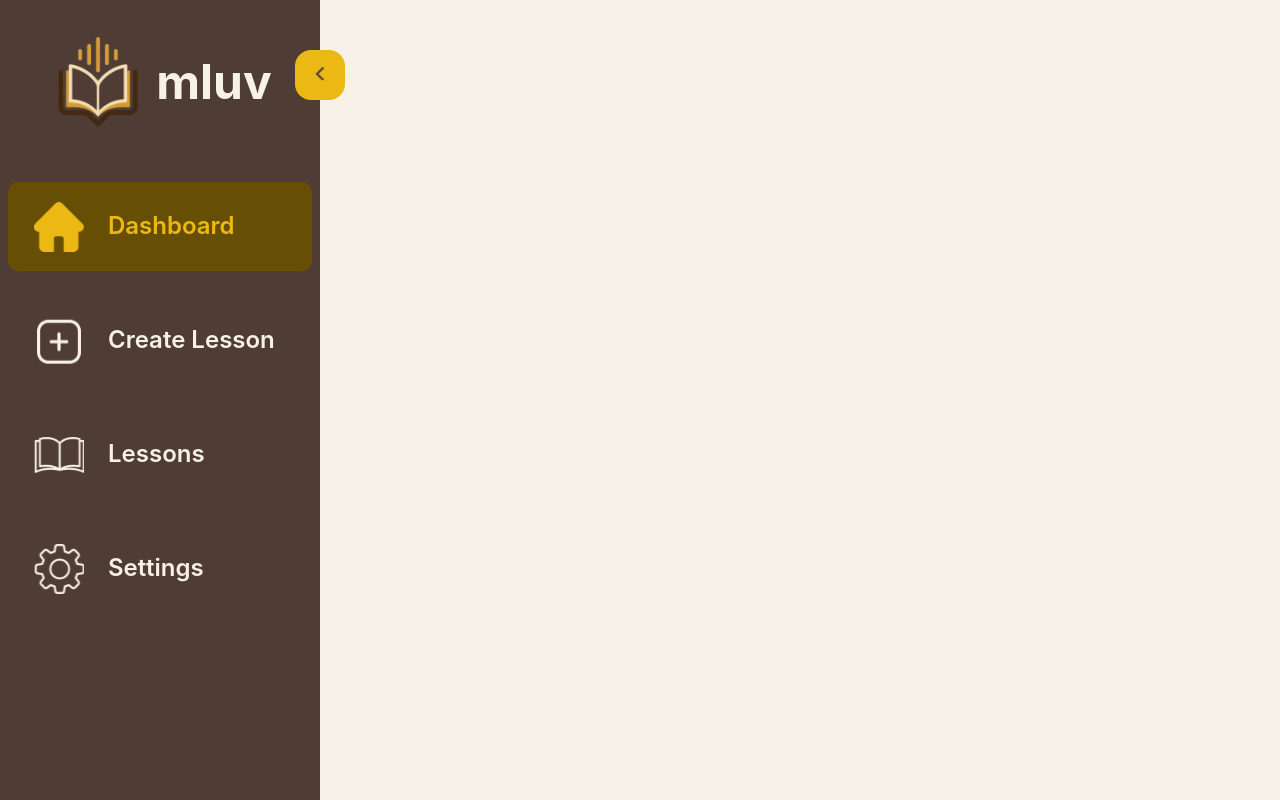
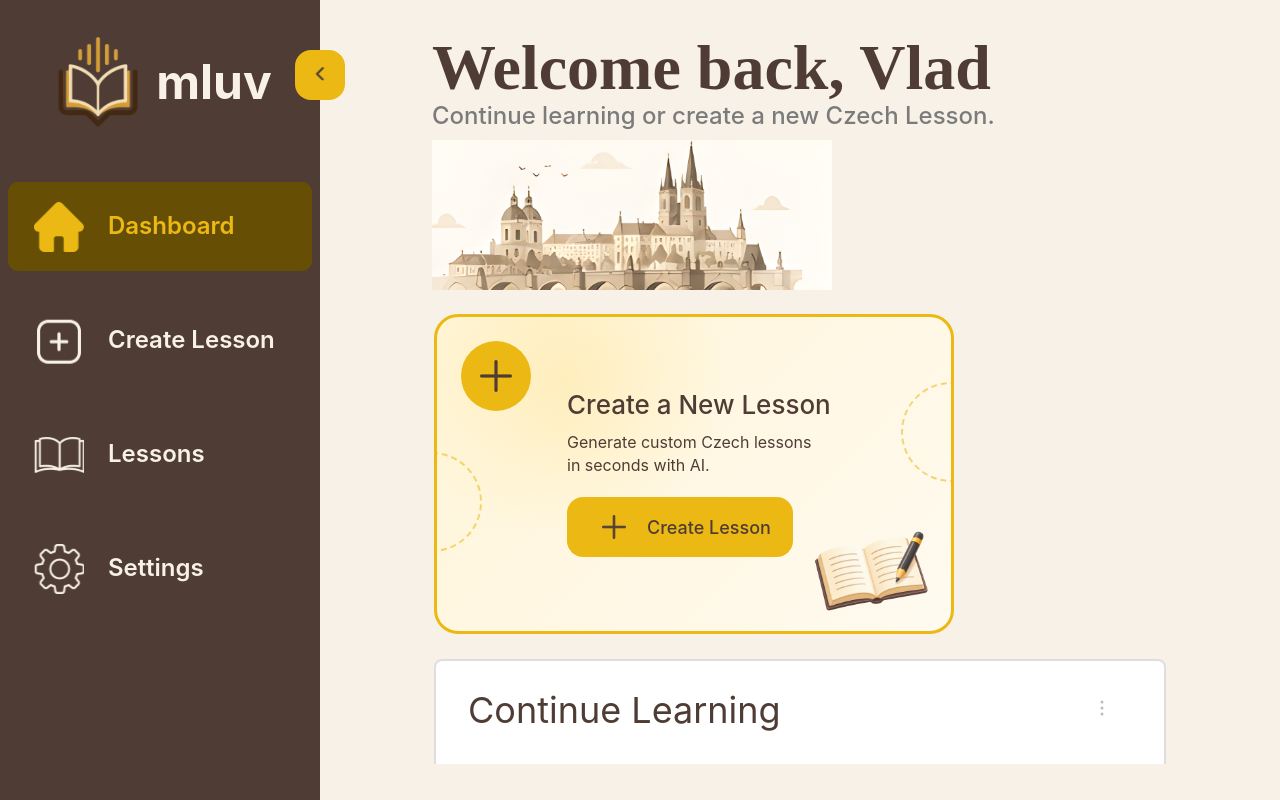
Before and after one commit to huyumniy/mluv_ai, a React (Vite) app in the folder client/: page /dashboard in a window 1280 px wide. Built offline with nearby package versions, Linux system fonts and the light colour scheme.

Commit message:
feat: create static DashboardPage. Small ContinueLessonCard fixes

```diff
--- a/client/src/entities/lesson/ui/ContinueLessonCard/ContinueLessonCard.module.css
+++ b/client/src/entities/lesson/ui/ContinueLessonCard/ContinueLessonCard.module.css
@@ -57,6 +57,7 @@
     flex-direction: row;
     width: 100%;
     justify-content: space-between;
+    gap: var(--space-8);
     align-items: center;
 }
 
@@ -65,3 +66,9 @@
     font-weight: var(--font-weight-medium);
     color: var(--color-text-secondary);
 }
+
+.moreButton {
+    svg {
+        color: var(--color-gray);
+    }
+}
--- a/client/src/entities/lesson/ui/ContinueLessonCard/ContinueLessonCard.tsx
+++ b/client/src/entities/lesson/ui/ContinueLessonCard/ContinueLessonCard.tsx
@@ -18,7 +18,9 @@ export function ContinueLessonCard({
     <CardSurface className={clsx(styles.card)} orientation={orientation}>
       <h3 className={styles.heading}>
         Continue Learning
-        <EllipsisVerticalIcon />
+        <Button variant="ternary" size="sm" className={styles.moreButton}>
+          <EllipsisVerticalIcon />
+        </Button>
       </h3>
 
       <div className={styles.lesson}>
--- a/client/src/layouts/DashboardLayout/DashboardLayout.module.css
+++ b/client/src/layouts/DashboardLayout/DashboardLayout.module.css
@@ -1,15 +1,23 @@
 .layout {
-    display: flex;
-    flex-direction: row;
+  display: flex;
 
-    min-block-size: 100dvh;
-
+  block-size: 100dvh;
+  overflow: hidden;
 }
 
 .main {
-    flex: 1;
-    min-inline-size: 0;
-    padding: var(--layout-md) var(--layout-xl);
+  display: flex;
+  flex-direction: column;
+
+  flex: 1;
+
+  min-inline-size: 0;
+  min-block-size: 0;
+
+  padding: var(--layout-md) var(--layout-xl);
+
+  overflow: hidden;
+
 }
 
 .desktopSidebar {
--- a/client/src/layouts/DashboardLayout/bottombar/Bottombar.module.css
+++ b/client/src/layouts/DashboardLayout/bottombar/Bottombar.module.css
@@ -2,14 +2,16 @@
     position: fixed;
     flex-direction: column;
     gap: var(--space-4);
-    bottom: 0;
-    left: 0;
+
+    inset-inline: 0;
+    inset-block-end: 0;
     inline-size: 100%;
     justify-content: center;
     align-items: center;
     background-color: var(--color-background-secondary);
     border-radius: var(--radius-lg) var(--radius-lg) 0 0;
     border: 2px solid var(--color-border);
+    z-index: var(--z-index-999);
 }
 
 .buttons {
@@ -395,7 +397,7 @@
     right: 45px;
     bottom: 45px;
     font-size: var(--font-size-body-default);
-    z-index: 999;
+    z-index: var(--z-index-999)
 }
 
 .info {
--- a/client/src/pages/DashboardPage/Dashboard.module.css
+++ b/client/src/pages/DashboardPage/Dashboard.module.css
@@ -1,7 +1,17 @@
 .container {
   display: flex;
+  flex: 1;
   flex-direction: column;
+
   gap: 24px;
+
+  min-inline-size: 0;
+  min-block-size: 0;
+
+  overflow-y: auto;
+  overflow-x: hidden;
+
+  box-sizing: border-box;
 }
 
 .controls {
@@ -52,3 +62,271 @@
 .queueItem[data-active="true"] {
   font-weight: 700;
 }
+
+.welcomeSection {
+  display: flex;
+  min-height: 200px;
+  padding: 0 var(--space-12);
+  align-items: flex-end;
+  gap: var(--space-2);
+  flex-wrap:wrap;
+  flex-shrink: 0;
+  align-self: stretch;
+
+  .image {
+    width: 400px;
+    height: 150px;
+    aspect-ratio: 8/3;
+  }
+
+  .title {
+    width: 562px;
+    color: var(--color-text-primary);
+    font-family: "Cormorant Garamond";
+    font-size: var(--font-size-2xl);
+    font-style: normal;
+    font-weight: var(--font-weight-bold);
+    line-height: var(--font-size-2xl);
+  }
+
+  .subtitle {
+    color: var(--color-text-secondary);
+    font-family: Inter;
+    font-size: var(--font-size-md);
+    font-style: normal;
+    font-weight: var(--font-weight-medium);
+    line-height: 32px;
+  }
+}
+
+.continueAndCreate {
+  display: flex;
+  min-height: 320px;
+  padding: 0 50px;
+  align-items: flex-start;
+  gap: 25px;
+  flex-shrink: 0;
+  flex-wrap: wrap;
+  align-self: stretch;
+}
+
+.createCard {
+  position: relative;
+
+  display: grid;
+  grid-template-columns: 90px minmax(0, 1fr);
+  align-items: center;
+  gap: var(--space-4);
+
+  inline-size: 520px;
+  block-size: 320px;
+
+  box-sizing: border-box;
+  padding: 24px;
+
+  overflow: hidden;
+
+  border: 3px solid var(--color-primary);
+  border-radius: 24px;
+
+  background:
+    radial-gradient(
+      circle at 25% 20%,
+      rgba(255, 223, 130, 0.35),
+      transparent 35%
+    ),
+    linear-gradient(
+      135deg,
+      #fff5d7,
+      #fffaf0
+    );
+}
+
+  .plusBadge {
+    display: flex;
+    align-items: center;
+    justify-content: center;
+
+    align-self: start;
+
+    inline-size: 70px;
+    block-size: 70px;
+
+    border-radius: 50%;
+
+    background: var(--color-primary);
+  }
+
+  .plusBadge svg {
+    inline-size: 32px;
+    block-size: 32px;
+
+    color: white;
+  }
+
+  .content {
+
+    display: flex;
+    flex-direction: column;
+    align-items: flex-start;
+
+    gap: 12px;
+
+    min-inline-size: 0;
+  }
+
+  .title {
+    margin: 0;
+
+    font-size: 26px;
+    line-height: 1.1;
+
+    color: var(--color-text-primary);
+  }
+
+  .description {
+    margin: 0;
+
+    font-size: 16px;
+    line-height: 1.45;
+
+    color: var(--color-text-primary);
+  }
+
+  .createButton {
+    margin-block-start: 8px;
+
+    svg {
+      block-size: 24px;
+      inline-size: 24px;
+    }
+  }
+
+  .bookImage {
+    position: absolute;
+
+    inset-inline-end: 16px;
+    inset-block-end: 16px;
+
+    inline-size: 130px;
+
+    opacity: 0.9;
+  }
+
+.decorLeft,
+.decorRight {
+  position: absolute;
+
+  inline-size: 100px;
+  block-size: 100px;
+
+  border: 2px dashed rgba(236, 185, 20, 0.55);
+  border-radius: 50%;
+
+  pointer-events: none;
+}
+
+.decorLeft {
+  inset-inline-start: -55px;
+  inset-block-start: 135px;
+}
+
+.decorRight {
+  inset-inline-end: -50px;
+  inset-block-start: 65px;
+}
+
+.continueCard {
+  article {
+    display: flex;
+    padding: var(--space-6) var(--space-8);
+    flex-direction: column;
+    align-items: flex-start;
+    gap: var(--space-8);
+    align-self: stretch;
+
+    border-radius: var(--radius-sm);
+    border: 2px solid var(--color-border);
+    background: var(--color-white);
+  }
+}
+
+.cards {
+  display: flex;
+  flex-wrap: wrap;
+  padding: var(--space-6) var(--space-12);
+  justify-content: space-between;
+  align-items: center;
+  align-self: stretch;
+  gap: var(--space-4);
+}
+
+.card {
+    display: flex;
+    width: 350px;
+    min-height: 150px;
+    padding: 0 15px;
+    align-items: center;
+    gap: 35px;
+    border-radius: var(--radius-lg);
+    border: 2px solid rgba(189, 189, 189, 0.50);
+    background: var(--color-white);
+
+    .cardImage {
+      display: flex;
+      width: 100px;
+      height: 100px;
+      justify-content: center;
+      align-items: center;
+      flex-shrink: 0;
+      border-radius: 100px;
+      background: rgba(246, 213, 121, 0.30);
+
+      svg {
+        color: var(--color-primary);
+        width: 50px;
+        height: 50px;
+        flex-shrink: 0;
+        aspect-ratio: 1/1;
+      }
+    }
+
+    .cardInfo {
+      display: flex;
+      flex-direction: column;
+      justify-content: center;
+      align-items: flex-start;
+      gap: 10px;
+      flex: 1 0 0;
+    }
+
+    .cardTitle {
+      color: var(--color-text-secondary);
+
+      font-size: var(--font-size-sm);
+      font-weight: 500;
+    }
+
+    .cardStreak {
+      color: var(--color-text-primary);
+      font-size: var(--font-size-lg);
+      font-weight: var(--font-weight-semibold);
+    }
+
+    .cardStatistics {
+      color: var(--color-success);
+      font-size: var(--font-size-body-small);
+      font-weight: var(--font-weight-semibold);
+    }
+  }
+
+.bottom {
+  display: flex;
+  height: 100px;
+  padding: var(--space-2);
+  justify-content: center;
+  align-items: center;
+  gap: var(--space-1);
+  align-self: stretch;
+  color: var(--color-text-primary);
+}
--- a/client/src/pages/DashboardPage/DashboardPage.tsx
+++ b/client/src/pages/DashboardPage/DashboardPage.tsx
@@ -5,17 +5,124 @@ import {
 } from "@/entities/lesson/model";
 
 import styles from "./Dashboard.module.css";
+import { Button } from "@/shared/ui/Button";
+import { PlusIcon } from "@/shared/assets/icons/PlusIcon";
+import { ContinueLessonCard } from "@/entities/lesson/ui/ContinueLessonCard";
+import { BookIcon } from "@/shared/assets/icons/BookIcon";
+import { HeadphonesIcon } from "@/shared/assets/icons/HeadphonesIcon";
+import { BookmarkIcon } from "@/shared/assets/icons/BookmarkIcon";
 
 const testLessons = [
   verbConstructionsLesson,
   restaurantLesson,
-  pastTenseGrammar
+  pastTenseGrammar,
+];
+
+const cardsInfo = [
+  {
+    img: <BookIcon />,
+    title: "Lessons Created",
+    streak: 24,
+    statistics: 1,
+  },
+  {
+    img: <HeadphonesIcon />,
+    title: "Audio Minutes",
+    streak: 382,
+    statistics: 58,
+  },
+  {
+    img: <BookmarkIcon />,
+    title: "Saved Lessons",
+    streak: 18,
+    statistics: 156,
+  },
+  {
+    img: <BookIcon />,
+    title: "Reviewed Phrases",
+    streak: 156,
+    statistics: 21,
+  },
 ];
 
 export function DashboardPage() {
   return (
     <div className={styles.container}>
+      <section className={styles.welcomeSection}>
+        <div className={styles.welcomeText}>
+          <div className={styles.title}>Welcome back, Vlad</div>
+          <div className={styles.subtitle}>
+            Continue learning or create a new Czech Lesson.
+          </div>
+        </div>
+        <img src="/images/prague.png" className={styles.image} alt="prague" />
+      </section>
 
+      <div className={styles.continueAndCreate}>
+        <section className={styles.createCard}>
+          <div className={styles.decorLeft} />
+          <div className={styles.decorRight} />
+
+          <div className={styles.plusBadge}>
+            <PlusIcon />
+          </div>
+
+          <div className={styles.content}>
+            <h2 className={styles.title}>Create a New Lesson</h2>
+
+            <p className={styles.description}>
+              Generate custom Czech lessons
+              <br />
+              in seconds with AI.
+            </p>
+
+            <Button
+              leadingIcon={<PlusIcon />}
+              variant="primary"
+              size="md"
+              // onClick={onCreate}
+              className={styles.createButton}
+            >
+              Create Lesson
+            </Button>
+          </div>
+
+          <img
+            className={styles.bookImage}
+            src="/images/bookPencil.png"
+            alt=""
+          />
+        </section>
+        <section className={styles.continueCard}>
+          <ContinueLessonCard
+            lesson={verbConstructionsLesson}
+            orientation="horizontal"
+            onContinue={() => {}}
+          />
+        </section>
+      </div>
+      <section className={styles.cards}>
+        {cardsInfo.map((card) => (
+          <div key={card.title} className={styles.card}>
+            <div className={styles.cardImage}>
+              {card.img}
+            </div>
+            <div className={styles.cardInfo}>
+              <h5 className={styles.cardTitle}>{card.title}</h5>
+              <h4 className={styles.cardStreak}>{card.streak}</h4>
+              <small className={styles.cardStatistics}>+{card.statistics} this week</small>
+            </div>
+          </div>
+        ))}
+      </section>
+
+      <section className={styles.recentLessons}>
+
+      </section>
+
+      <section className={styles.bottom}>
+        Made with Love for Czech learners
+      </section>
     </div>
   );
 }
--- a/client/src/shared/styles/reset.css
+++ b/client/src/shared/styles/reset.css
@@ -24,6 +24,11 @@ time, mark, audio, video {
 	vertical-align: baseline;
 	text-decoration: none;
 
+}
+#root {
+  block-size: 100%;
+  margin: 0;
+  overflow: hidden;
 }
 /* HTML5 display-role reset for older browsers */
 article, aside, details, figcaption, figure,
```
Also changed, not shown: client/public/images/bookPencil.png (added), client/public/images/prague.png (added).
